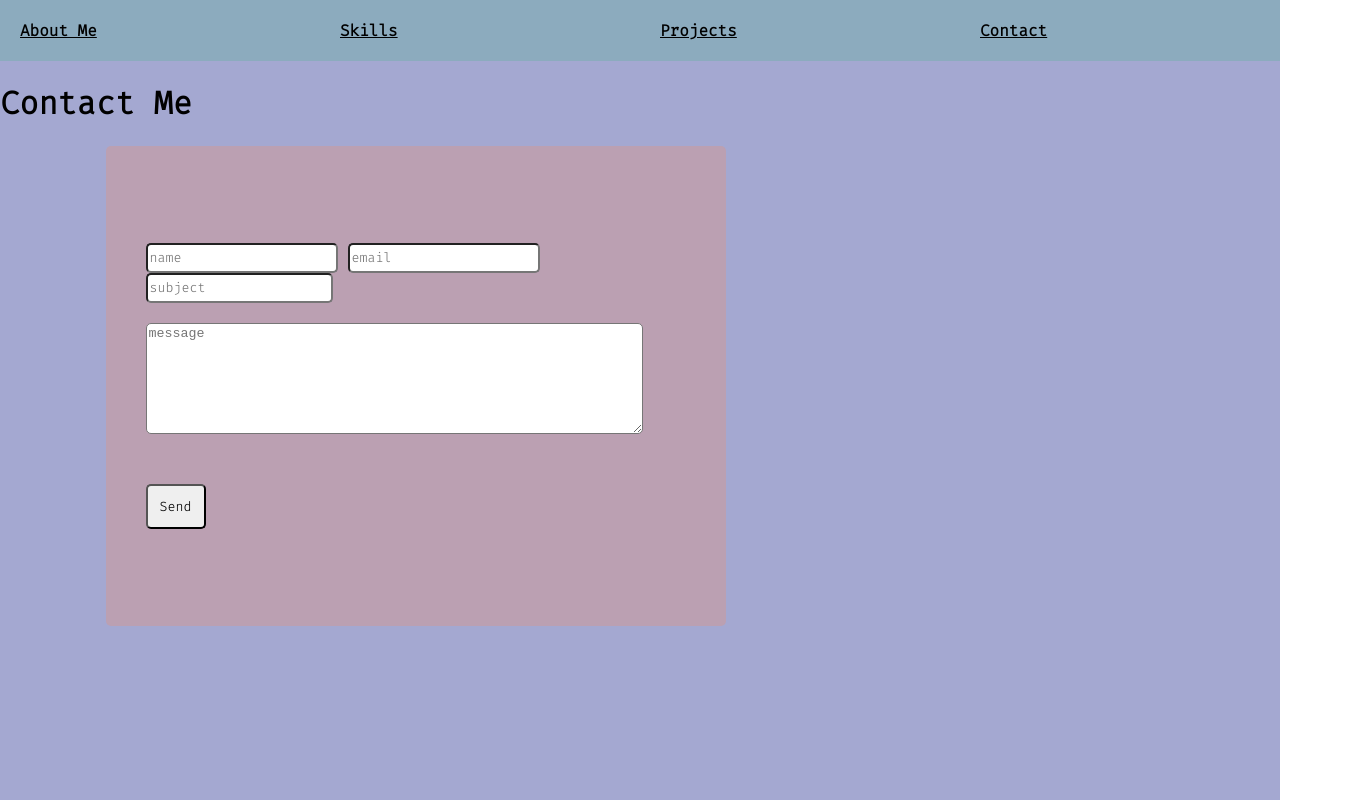
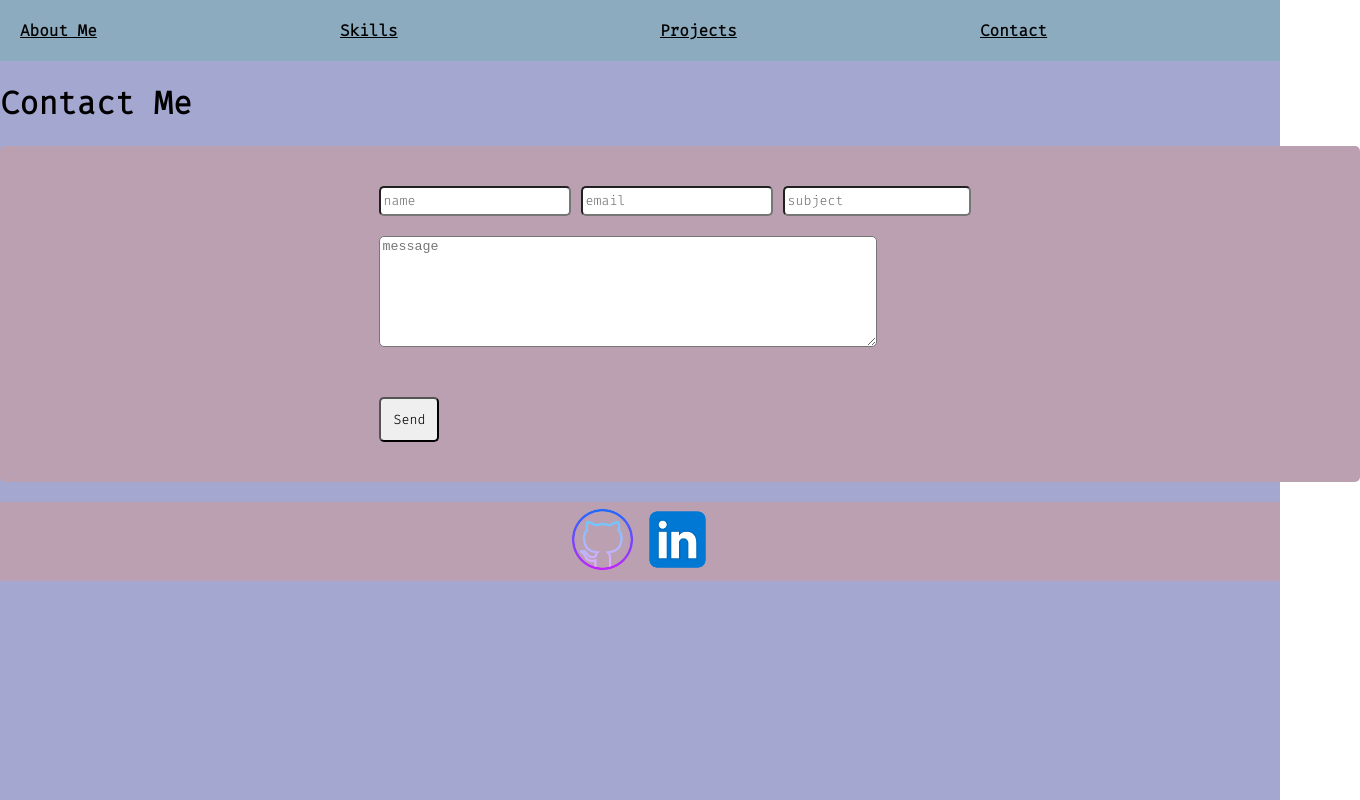
Before and after one commit to crystalcardona/myPortfolio, a React (Create React App) app in the folder my-portfolio/: page /contact in a window 1280 px wide. Shown: the whole page, 1360 px wide, since content can reach past the window. Built offline with nearby package versions, Linux system fonts and the light colour scheme.

Commit message:
fixed contact page added links to git and linkedin

```diff
--- a/my-portfolio/src/components/ContactPage.js
+++ b/my-portfolio/src/components/ContactPage.js
@@ -1,6 +1,8 @@
 import React, {useState, useEffect } from 'react';
 import emailjs from "emailjs-com"
 import '../css/ContactPage.css'
+import gitImg from '../Images/github.png'
+import linkedinImg from '../Images/linkedin.png'
 
 
 const ContactPage = ()=> {
@@ -8,18 +10,6 @@ const ContactPage = ()=> {
     const [email, setEmail] = useState('');
     const [subject, setSubject] =useState('')
     const [message, setMessage] = useState('');
-
-
-    // const submitContact = (e) => {
-    //     setEmail(email);
-    //     setMessge(message);
-    // }
-
-    // const handleSubmit = (e) =>{
-    //     debugger
-    //     e.preventDefault()
-    //     submitContact(email, message)
-    // }
 
     const sendEmail = (e) =>{
         debugger
@@ -56,6 +46,12 @@ const ContactPage = ()=> {
             </form>
         </div>
         </div>
+        <div className="findme">
+        <div className="contactlinks">
+        <a href="https://github.com/crystalcardona" ><img src={gitImg} className="contactImgs" /></a>
+        <a href="www.linkedin.com/in/crystalcardona"><img src={linkedinImg} className="contactImgs"/></a>
+        </div>
+        </div>
         </div>
     )
 }
--- a/my-portfolio/src/css/ContactPage.css
+++ b/my-portfolio/src/css/ContactPage.css
@@ -6,16 +6,28 @@
 
 }
 
+.contactImgs{
+    height: 75px;
+}
+
+.findme{
+    display: grid;
+    background-color: #BBA0B2;
+    width: 100vw;
+    margin-top: 20px;
+    justify-content: center;
+
+}
+
+
 .contactme{
-
     background-color: #BBA0B2;
     display: grid;
+    justify-content: center;
     align-items: center;
-margin: auto;
-height: 50vh;
-width: 65%;
-border-radius: 5px;
-padding: 40px;
+    width: 100vw;
+    border-radius: 5px;
+    padding: 40px;
 
 }
 
```
Also changed, not shown: my-portfolio/src/Images/github.png (added), my-portfolio/src/Images/linkedin.png (added).
